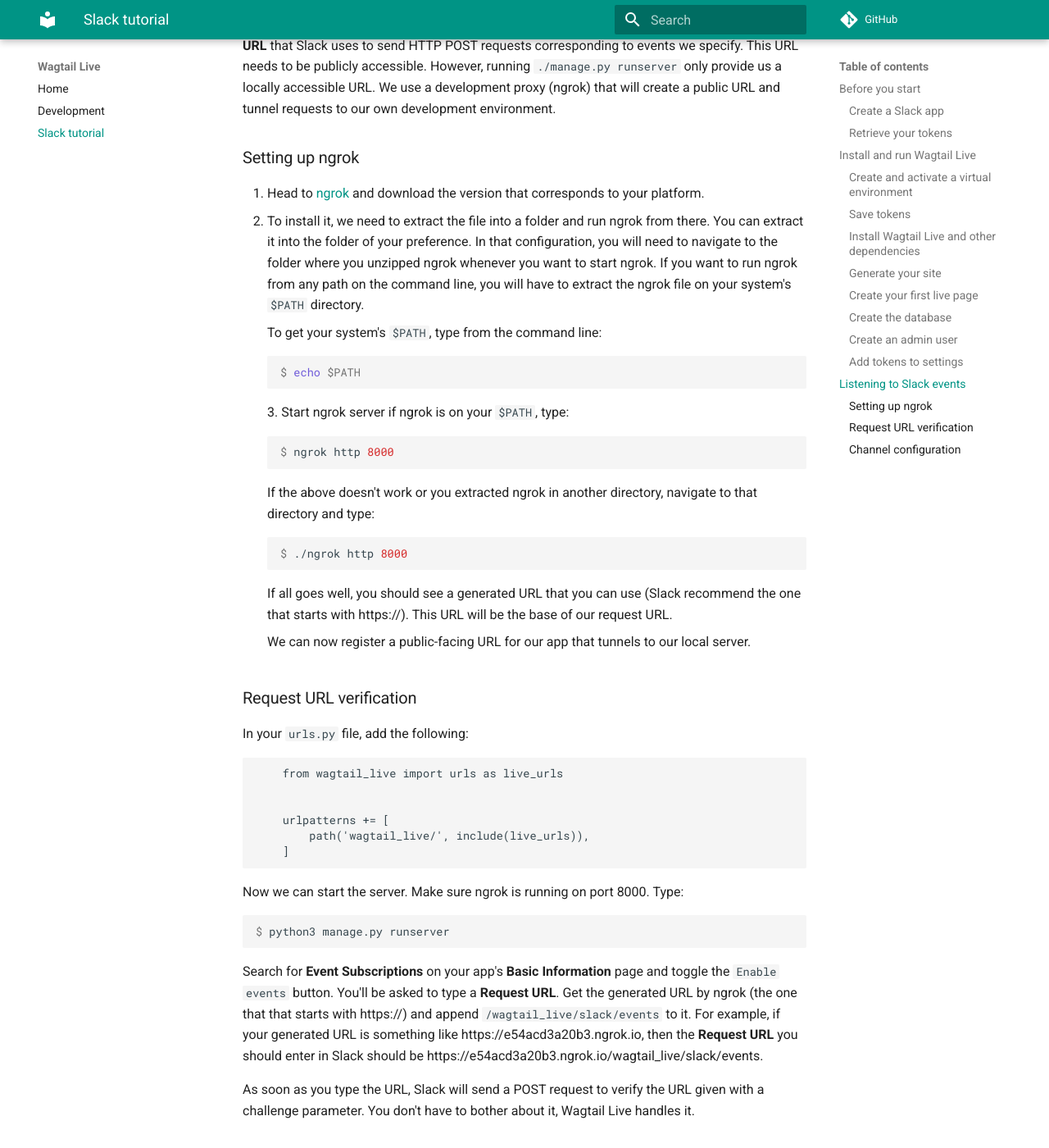
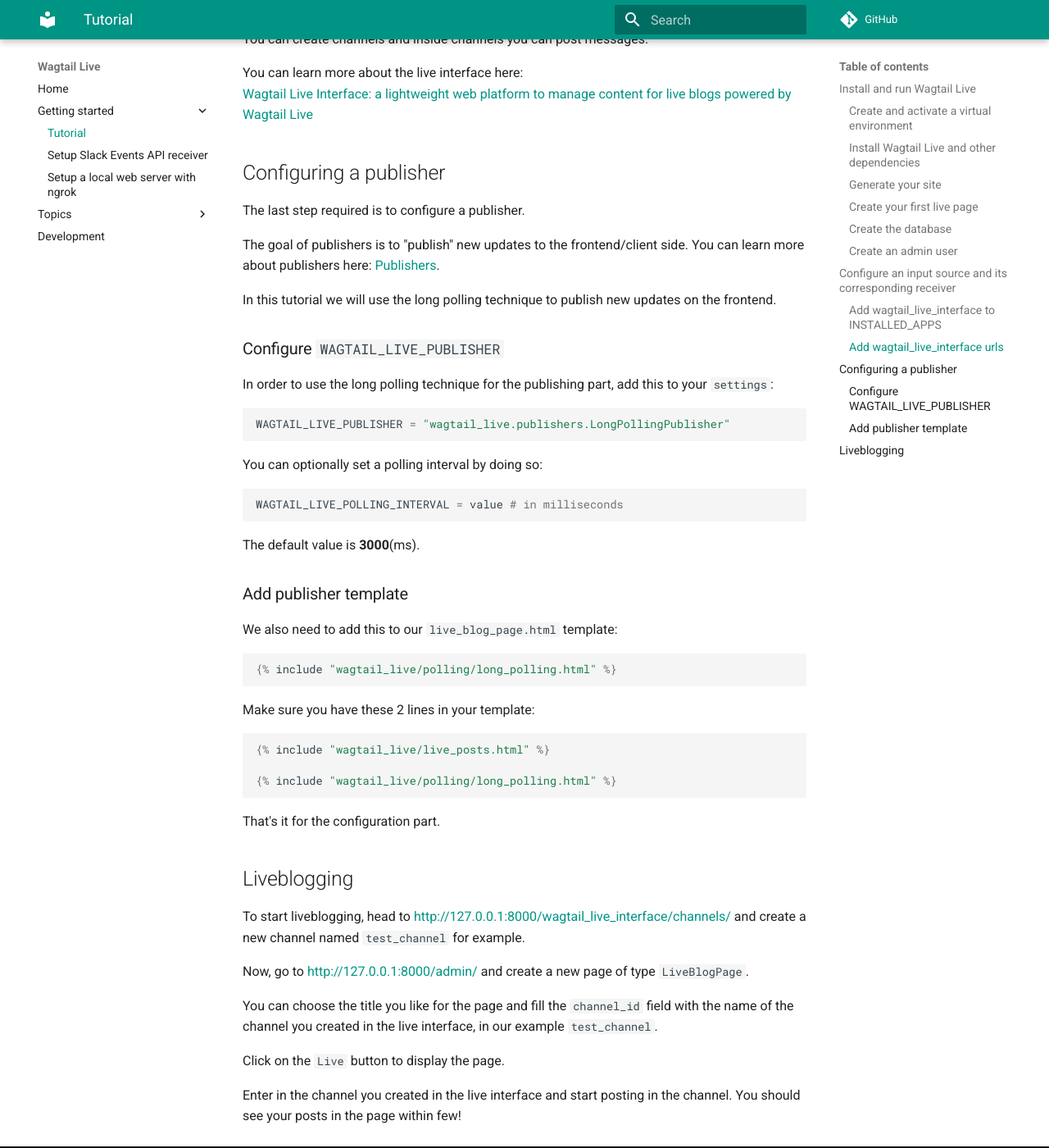
Before and after one commit to wagtail/wagtail-live, an MkDocs documentation site: the page built from docs/getting_started/tutorial.md, in a window 1280 px wide and 1400 px high, scrolled down 3489 px. Shown: the whole window at 82% size. Built offline with MkDocs 1.6.1 and Material for MkDocs 9.7.7, drawn with Linux system fonts in a browser that asks for light colours; comment, search, counter and statistics services are not loaded; some of the changed text lies outside the part shown.

Commit message:
Tutorial

````diff
--- a/docs/getting_started/tutorial.md
+++ b/docs/getting_started/tutorial.md
@@ -1,30 +1,6 @@
-# Wagtail Live - Slack tutorial
+# Wagtail Live Tutorial
 
-This tutorial walks you through building a live blog with Wagtail Live and Slack.
-
-## Before you start
-
-### Create a Slack app
-
-First, you will need to create [a Slack app](https://api.slack.com/apps/new).
-You may be prompted to create it from scratch or from an App Manifest. For the purpose of
-this tutorial, you can create your app from scratch.
-
-Fill out your app name and pick a workspace to develop your app in.
-Click the `Create App` button and you should see your app's **Basic Information** page.
-
-### Retrieve your tokens
-
-Wagtail Live needs the following information to communicate with your app:
-
-- `SLACK_SIGNING_SECRET`
-
-    Slack signs the requests it sends using this secret. We need it in order to confirm that each
-    request comes from Slack by verifying its unique signature.
-
-    Go back to your app's page and navigate to the **Basic Information** section on the left sidebar.
-    Scroll down to **App Credentials**. You'll find there your Signing Secret. Grab it and keep it in a safe
-    place too.
+This tutorial walks you through building a live blog with Wagtail Live.
 
 ## Install and run Wagtail Live
 
@@ -49,23 +25,9 @@ $ python3 -m venv livesite/livesite
 $ source livesite/livesite/bin/activate
 ```
 
-**For other shells** see the [`venv` documentation](https://docs.python.org/3/library/venv.html).
+For other shells see the [`venv` documentation](https://docs.python.org/3/library/venv.html).
 
-### Save tokens
 
-Let's save the signing secret as an environment variable like this:
-
-**On Windows** (cmd.exe):
-
-```doscon
-> SET SLACK_SIGNING_SECRET=<your-signing-secret>
-```
-
-**On GNU/Linux or MacOS** (bash):
-
-```console
-$ export SLACK_SIGNING_SECRET=<your-signing-secret>
-```
 
 ### Install Wagtail Live and other dependencies
 
@@ -96,7 +58,7 @@ $ python3 manage.py startapp liveblog
 ```
 
 You will then need to add `wagtail_live` and `liveblog` to your `INSTALLED_APPS` in your `settings.base` file:
-
+```python
     INSTALLED_APPS = [
         'home',
         'search',
@@ -105,9 +67,10 @@ You will then need to add `wagtail_live` and `liveblog` to your `INSTALLED_APPS`
         ...
         # Other apps
     ]
+```
 
 We can now create our first `LiveBlogPage`. Add the following in `liveblog.models`:
-```
+```python
     from wagtail.core.models import Page
 
     from wagtail_live.models import LivePageMixin
@@ -118,11 +81,11 @@ We can now create our first `LiveBlogPage`. Add the following in `liveblog.model
 
 
 
-Create a `templates` folder inside your `liveblog` app. Add a `liveblog` folder in the `templates` folder
-you just created and create a `live_blog_page.html` file. This respresents our `LiveBlogPage` template.
+Create a `templates` folder inside your `liveblog` app. Add a `liveblog` folder in the `templates` folder you just created and create a `live_blog_page.html` file. This represents our `LiveBlogPage` template.
+
 For now, add this to your `live_blog_page.html` template:
-```
-    {{ self.live_posts }}
+```python
+    {% include "wagtail_live/live_posts.html" %}
 ```
 That's all we need in our models.
 
@@ -143,103 +106,103 @@ $ python3 manage.py createsuperuser
 
 When logged into the admin site, a superuser has full permissions and is able to view/create/manage the database.
 
-Before firing up the server, we need additional setup to listen to Slack events.
+## Configure an input source and its corresponding receiver
 
-### Add tokens to `settings`
+We need an input source for our live blog.
 
-Add the following in your `settings.base` file:
-```
-    # Wagtail Live settings
+An input source is a platform (often a messaging app but any other tool that allows content editing and offering an API can be used) where we edit the content that appears on the front-end/client side.
 
-    SLACK_SIGNING_SECRET = os.environ['SLACK_SIGNING_SECRET']
-    WAGTAIL_LIVE_PAGE_MODEL = "liveblog.models.LiveBlogPage"
-```
-
-## Listening to Slack events
-
-In order to receive events like when a message is sent in a channel, we need to hook a **Request URL** that
-Slack uses to send HTTP POST requests corresponding to events we specify.
-This URL needs to be publicly accessible. However, running `./manage.py runserver` only provide us a locally
-accessible URL. We use a development proxy (ngrok) that will create a public URL and tunnel requests to our own
-development environment.
-
-### Setting up ngrok
-
-1. Head to [ngrok](https://ngrok.com/) and download the version that corresponds to your platform.
-2. To install it, we need to extract the file into a folder and run ngrok from there.
-    You can extract it into the folder of your preference. In that configuration, you will
-    need to navigate to the folder where you unzipped ngrok whenever you want to start ngrok.
-    If you want to run ngrok from any path on the command line, you will have to extract the ngrok file
-    on your system's `$PATH` directory.
-
-    To get your system's `$PATH`, type from the command line:
-    ```console
-    $ echo $PATH
-    ```
-3. Start ngrok server
-    if ngrok is on your `$PATH`, type:
-    ```console
-    $ ngrok http 8000
-    ```
-
-    If the above doesn't work or you extracted ngrok in another directory, navigate to
-    that directory and type:
-    ```console
-    $ ./ngrok http 8000
-    ```
-
-    If all goes well, you should see a generated URL that you can use (Slack recommend the one that starts with https://). This URL will be the base of our request URL.
-
-    We can now register a public-facing URL for our app that tunnels to our local server.
-
-### Request URL verification
-
-In your `urls.py` file, add the following:
-```
-    from wagtail_live import urls as live_urls
+We also need a receiver for our input source. The goal of a receiver is to receive/retrieve updates from an input source.You can learn more about input sources and receivers here: [Input sources and receivers](../topics/input_source_and_receivers.md)
 
 
-    urlpatterns += [
-        path('wagtail_live/', include(live_urls)),
+For this tutorial, we will use the live interface as an input source and configure its corresponding receiver.
+
+### Add `wagtail_live_interface` to `INSTALLED_APPS`
+
+`wagtail_live_interface` is automatically installed with `wagtail_live`.
+
+You need to add it to your `INSTALLED_APPS` to use it.
+
+In your `settings` file, add the following:
+```python
+    INSTALLED_APPS = [
+        # Some apps
+        ...
+        'wagtail_live_interface',
+        ...
+        # Other apps
     ]
 ```
 
-Now we can start the server. Make sure ngrok is running on port 8000.
-Type:
+### Add `wagtail_live_interface` urls
 
+In your `urls.py` file, add the following:
+```python
+    from wagtail_live_interface import urls as live_interface_urls
+
+    urlpatterns += [
+        path('wagtail_live_interface/', include(live_interface_urls)),
+    ]
+```
+
+That's all we need to get the live interface working. To know if the live interface is properly set, run the following in a command line:
 ```console
 $ python3 manage.py runserver
 ```
+and head to [http://127.0.0.1:8000/wagtail_live_interface/channels/].
 
-Search for **Event Subscriptions** on your app's **Basic Information** page and toggle the `Enable events` button.
-You'll be asked to type a **Request URL**. Get the generated URL by ngrok (the one that that starts with https://)
-and append `/wagtail_live/slack/events` to it.
-For example, if your generated URL is something like https://e54acd3a20b3.ngrok.io, then the **Request URL** you
-should enter in Slack should be
-https://e54acd3a20b3.ngrok.io/wagtail_live/slack/events.
+You should see this: (Add image)
 
-As soon as you type the URL, Slack will send a POST request to verify the URL given with a challenge parameter.
-You don't have to bother about it, Wagtail Live handles it.
+You can create channels and inside channels you can post messages.
 
-### Channel configuration
+You can learn more about the live interface here:
+[Wagtail Live Interface: a lightweight web platform to manage content for live blogs powered by Wagtail Live](../topics/wagtail_live_interface.md)
 
-After your request URL is verified, scroll down to **Subscribe to Bot Events** and click the `Add Bot User Event` button.
-Choose the `message.channels` event and hit the `Save Changes` button. This allow your bot to listen for messages in **public channels** that it is added to.
+## Configuring a publisher
 
-In the workspace you installed the app, create a new channel.
-In the channel's page, look for the `Show channel details` icon at the top right of the page and click it.
-You will see another `More` dropdown button, click it and choose `Add apps`.
+The last step required is to configure a publisher.
 
-Add your app to the channel.
+The goal of publishers is to "publish" new updates to the frontend/client side. You can learn more about publishers here: [Publishers](../topics/publishers.md).
 
-Head to http://127.0.0.1:8000/admin/ and log in with the superuser credentials you created.
+In this tutorial we will use the long polling technique to publish new updates on the frontend.
 
-Create a new Live Blog Page with the title of your preference. To know the identifier of the channel you created,
-you can simply go to the channel page, and grab the second identifier in the URL displayed on the adress bar.
+### Configure `WAGTAIL_LIVE_PUBLISHER`
 
-For example, if you go on your channel's page and the URL looks like https://app.slack.com/client/T023G8L63FS/C024931MDK3,
-then your channel identifier is **C024931MDK3**.
+In order to use the long polling technique for the publishing part, add this to your `settings`:
+```python
+WAGTAIL_LIVE_PUBLISHER = "wagtail_live.publishers.LongPollingPublisher"
+```
 
-Add this identifier to the channel name field in your Live Blog Page.
+You can optionally set a polling interval by doing so:
+```python
+WAGTAIL_LIVE_POLLING_INTERVAL = value # in milliseconds
+```
+The default value is **3000**(ms).
 
-From now on, all messages changed/edited/deleted will be synced with your live blog page!
+### Add publisher template
+
+We also need to add this to our `live_blog_page.html` template:
+```python
+{% include "wagtail_live/polling/long_polling.html" %}
+```
+
+Make sure you have these 2 lines in your template:
+```python
+{% include "wagtail_live/live_posts.html" %}
+
+{% include "wagtail_live/polling/long_polling.html" %}
+```
+
+That's it for the configuration part.
+
+## Liveblogging
+
+To start liveblogging, head to [http://127.0.0.1:8000/wagtail_live_interface/channels/]() and create a new channel named `test_channel` for example.
+
+Now, go to [http://127.0.0.1:8000/admin/]() and create a new page of type `LiveBlogPage`.
+
+You can choose the title you like for the page and fill the `channel_id` field with the name of the channel you created in the live interface, in our example `test_channel`.
+
+Click on the `Live` button to display the page.
+
+Enter in the channel you created in the live interface and start posting in the channel. You should see your posts in the page within few!
--- /dev/null
+++ b/docs/topics/input_source_and_receivers.md
@@ -0,0 +1 @@
+# Input sources and receivers
--- /dev/null
+++ b/docs/topics/publishers.md
@@ -0,0 +1 @@
+# Publishers
--- /dev/null
+++ b/docs/topics/wagtail_live_interface.md
@@ -0,0 +1 @@
+# Wagtail Live Interface: a lightweight web platform to manage content for live blogs powered by Wagtail Live
--- a/mkdocs.yml
+++ b/mkdocs.yml
@@ -11,5 +11,12 @@ markdown_extensions:
   - pymdownx.superfences
 nav:
   - Home: index.md
+  - Getting started:
+    - Tutorial: getting_started/tutorial.md
+    - Setup Slack Events API receiver: getting_started/setup_slack.md
+    - Setup a local web server with ngrok: getting_started/setup_ngrok.md
+  - Topics:
+    - Input sources and receivers: topics/input_source_and_receivers.md
+    - Wagtail Live Interface: topics/wagtail_live_interface.md
+    - Publishers: topics/publishers.md
   - Development: development.md
-  - Slack tutorial: getting_started/tutorial.md
````
Also changed, not shown: docs/getting_started/setup_slack.md (added, +118 -0 lines).
